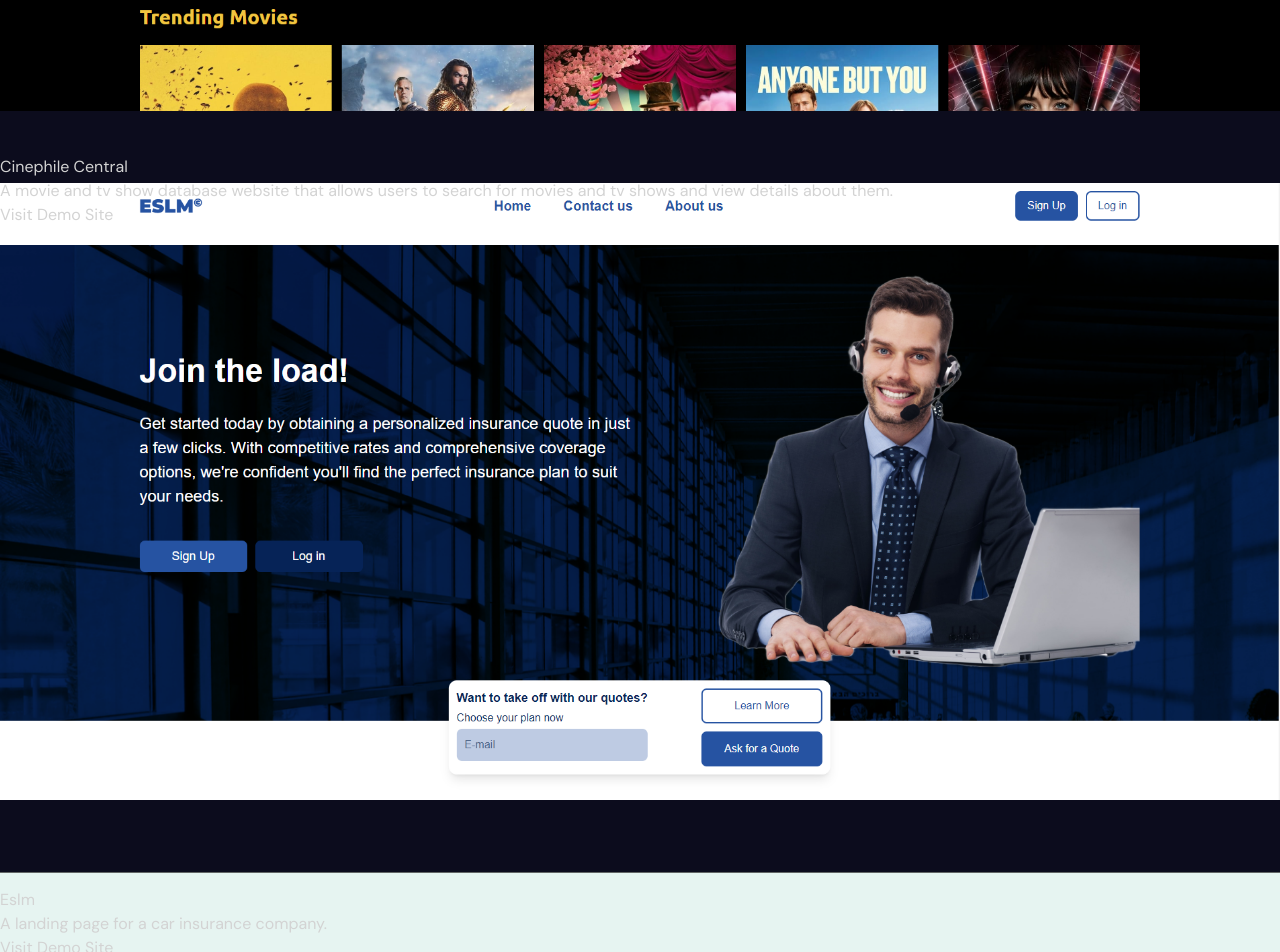
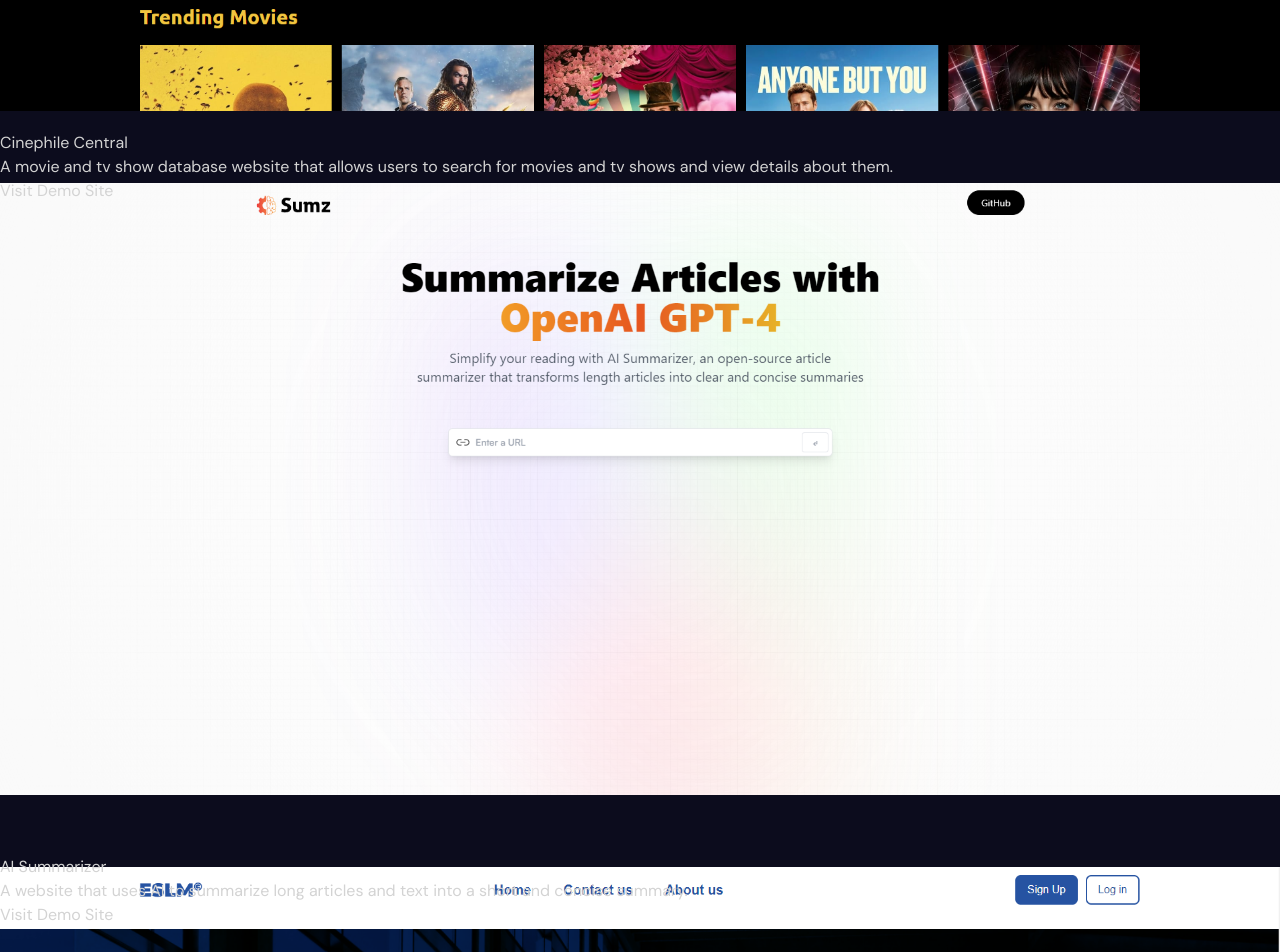
Before and after one commit to eslamalhendawy/Personal-Portfolio, a React (Vite) app: page / in a window 1280 px wide. Shown: the part 4360-5312 px from the top of the page. Built offline with nearby package versions, Linux system fonts and the light colour scheme.

Commit message:
Added AI Summarizer project

```diff
--- a/src/components/Projects.jsx
+++ b/src/components/Projects.jsx
@@ -3,19 +3,23 @@ import { motion, useScroll, useSpring, useTransform } from "framer-motion";
 
 const Single = ({ item }) => {
   const ref = useRef();
-  const { scrollYProgress } = useScroll({ target: ref , });
+  const { scrollYProgress } = useScroll({ target: ref });
   const y = useTransform(scrollYProgress, [0, 1], [-200, 200]);
   return (
     <section className="h-screen snap-center relative z-[6]">
       <div className="flex justify-center items-center w-full h-full overflow-hidden">
         <div className="container h-full mx-auto px-4 pt-[20px] flex flex-col md:flex-row gap-[30px] justify-center items-center">
           <div className="w-full lg:w-auto h-[300px] lg:h-[50%]" ref={ref}>
-            <img className="w-full h-full object-contain" src={item.image} alt="" />
+            <a href={item.link} target="_black">
+              <img className="w-full h-full object-contain" src={item.image} alt="" />
+            </a>
           </div>
-          <motion.div className="basis-1/2 flex flex-col gap-[20px] textContainer" style={{y}}>
+          <motion.div className="basis-1/2 flex flex-col gap-[20px] textContainer" style={{ y }}>
             <h2 className="text-[40px] lg:text-[50px] text-center md:text-left">{item.title}</h2>
             <p className="text-[#808080] text-[20px] text-center md:text-left">{item.desc}</p>
-            <a className="bg-[#ffa500] block mx-auto md:ml-0 cursor-pointer text-center text-black p-[10px] w-[200px] rounded-lg" href={item.link} target="_black">Visit Demo Site</a>
+            <a className="bg-[#ffa500] block mx-auto md:ml-0 cursor-pointer text-center text-black p-[10px] w-[200px] rounded-lg" href={item.link} target="_black">
+              Visit Demo Site
+            </a>
           </motion.div>
         </div>
       </div>
@@ -38,6 +42,13 @@ const Projects = () => {
       image: "/assets/movie.png",
       desc: "A movie and tv show database website that allows users to search for movies and tv shows and view details about them.",
       link: "https://cinephile-central.netlify.app/",
+    },
+    {
+      id: 2,
+      title: "AI Summarizer",
+      image: "/assets/summarizer.png",
+      desc: "A website that uses AI to summarize long articles and text into a short and concise summary.",
+      link: "https://summarize-js.netlify.app/",
     },
     // {
     //   id: 2,
```
Also changed, not shown: public/assets/summarizer.png (added).
